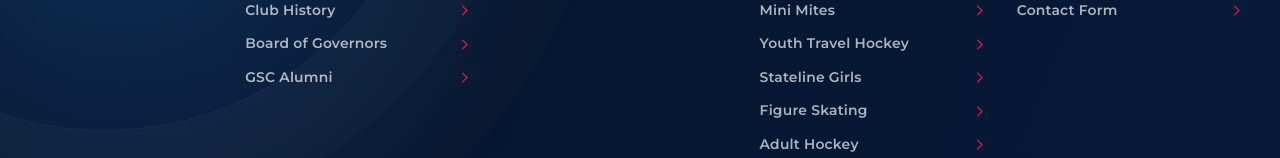
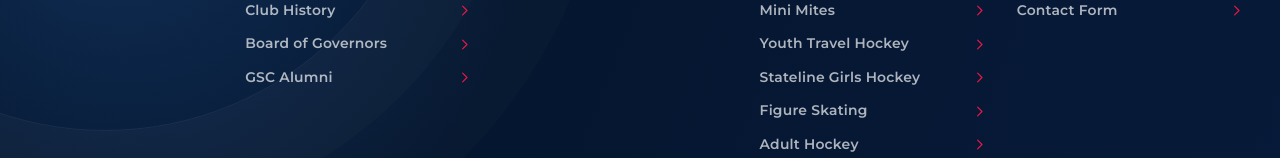
Before and after one commit to Avmannino/gsc_rinkcards_section, a React (Vite) app: page / in a window 1280 px wide. Shown: the part 989-1147 px from the top of the page. Built offline with nearby package versions, Linux system fonts and the light colour scheme.

Commit message:
Update Stateline Girls link label and href to include Hockey
Co-Authored-By: Claude Sonnet 5 <noreply@anthropic.com>

```diff
--- a/src/App.jsx
+++ b/src/App.jsx
@@ -114,8 +114,8 @@ const exploreGroups = [
         href: `${SITE_BASE_URL}/youth-travel-hockey`,
       },
       {
-        label: "Stateline Girls",
-        href: `${SITE_BASE_URL}/stateline-girls`,
+        label: "Stateline Girls Hockey",
+        href: `${SITE_BASE_URL}/stateline-girls-hockey`,
       },
       {
         label: "Figure Skating",
```
